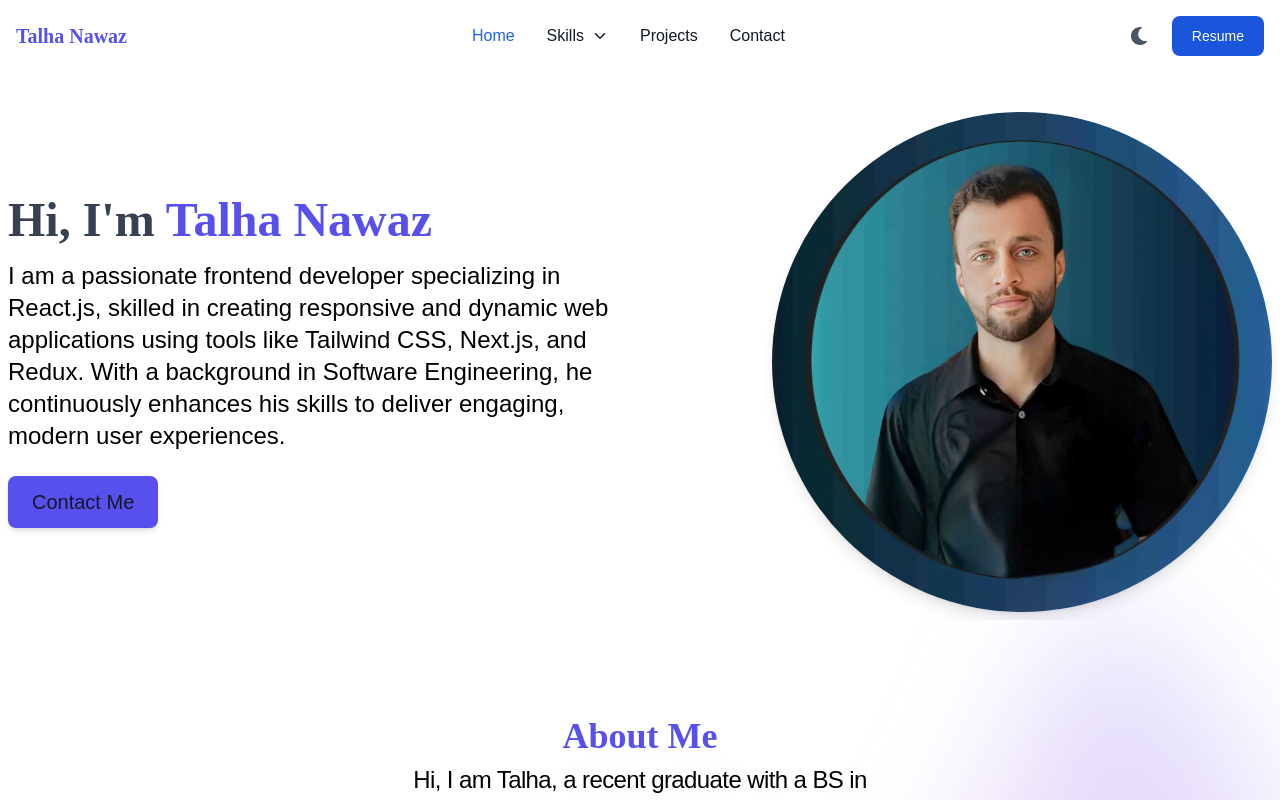
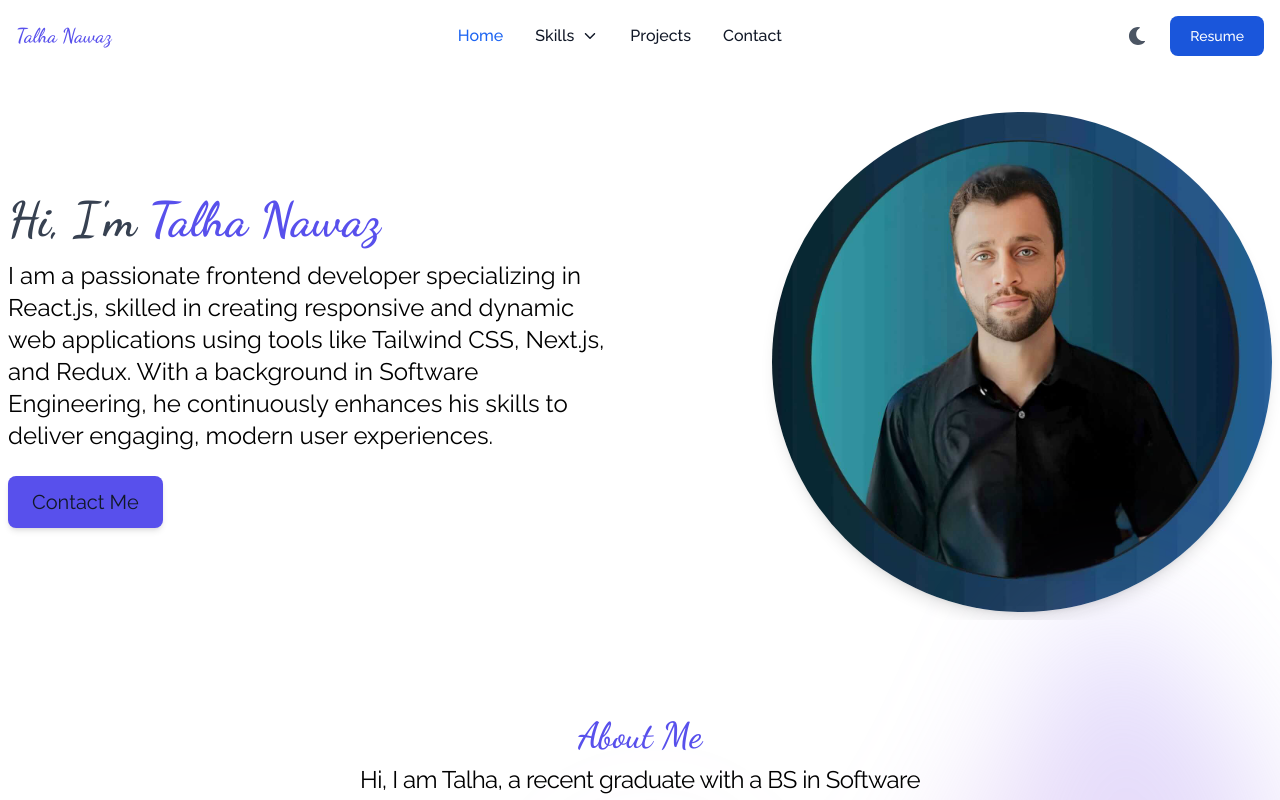
Before and after one commit to Talha-TN/flowbite-portfolio, a React (Vite) app: page / in a window 1280 px wide. Shown: the top 800 px of the page. Built offline with nearby package versions, Linux system fonts and the light colour scheme.

Commit message:
fixed issues for deployment on netlify

```diff
--- a/src/index.css
+++ b/src/index.css
@@ -1,9 +1,10 @@
+@import url('https://fonts.googleapis.com/css2?family=Dancing+Script:wght@400..700&display=swap');
+@import url('https://fonts.googleapis.com/css2?family=Raleway:ital,wght@0,100..900;1,100..900&display=swap');
+
 @tailwind base;
 @tailwind components;
 @tailwind utilities;
 
-@import url('https://fonts.googleapis.com/css2?family=Dancing+Script:wght@400..700&display=swap');
-@import url('https://fonts.googleapis.com/css2?family=Raleway:ital,wght@0,100..900;1,100..900&display=swap');
 
 
 .custom-hover-shadow {
```
Also changed, not shown: 1 other file (tests, documents, lock files or other folders).
